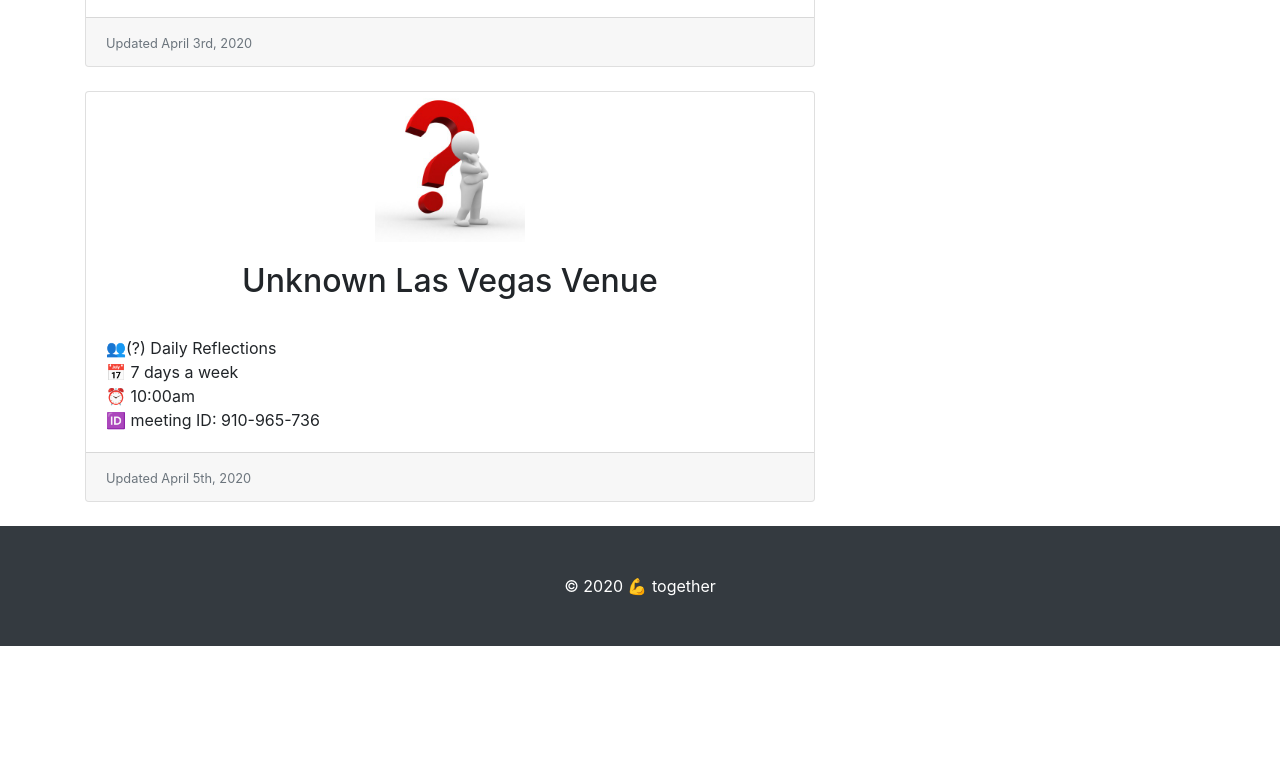
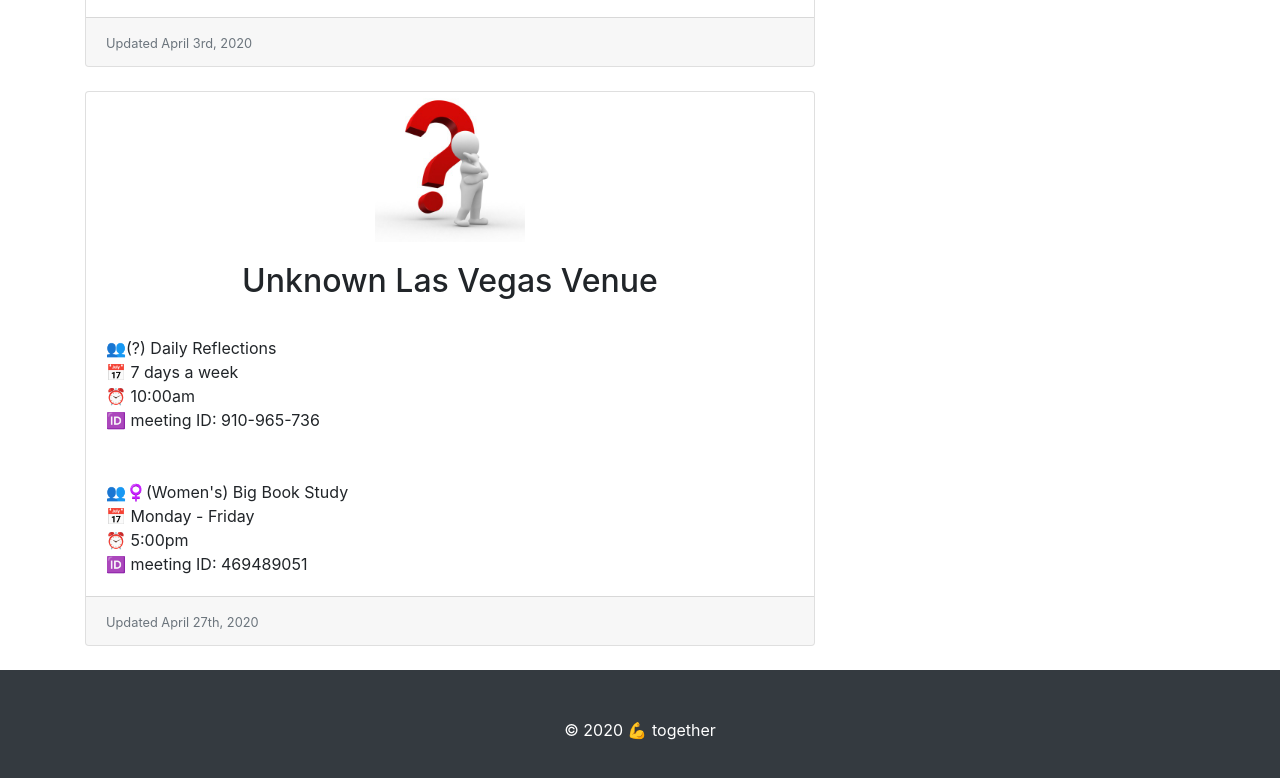
Before and after one commit to lasvegaslocals/meetings, a website: page index.html in a window 1280 px wide. Shown: the part 2128-2906 px from the top of the page. Before the commit the page ends 2774 px from the top, so only its background shows below. Drawn offline with Linux system fonts and the light colour scheme.

Commit message:
added new meeting for women's big book study

```diff
--- a/index.html
+++ b/index.html
@@ -155,11 +155,16 @@
               <br />📅 7 days a week
               <br />⏰ 10:00am
               <br />🆔 meeting ID: 910-965-736
+              <br /><br />
+              <br />👥♀️(Women's) Big Book Study
+              <br />📅 Monday - Friday
+              <br />⏰ 5:00pm
+              <br />🆔 meeting ID: 469489051
             </p>
             <!-- <a href="#" class="btn btn-primary">Read More &rarr;</a> -->
           </div>
           <div class="card-footer text-muted">
-            <small>Updated April 5th, 2020</small>
+            <small>Updated April 27th, 2020</small>
           </div>
         </div>
 
```
